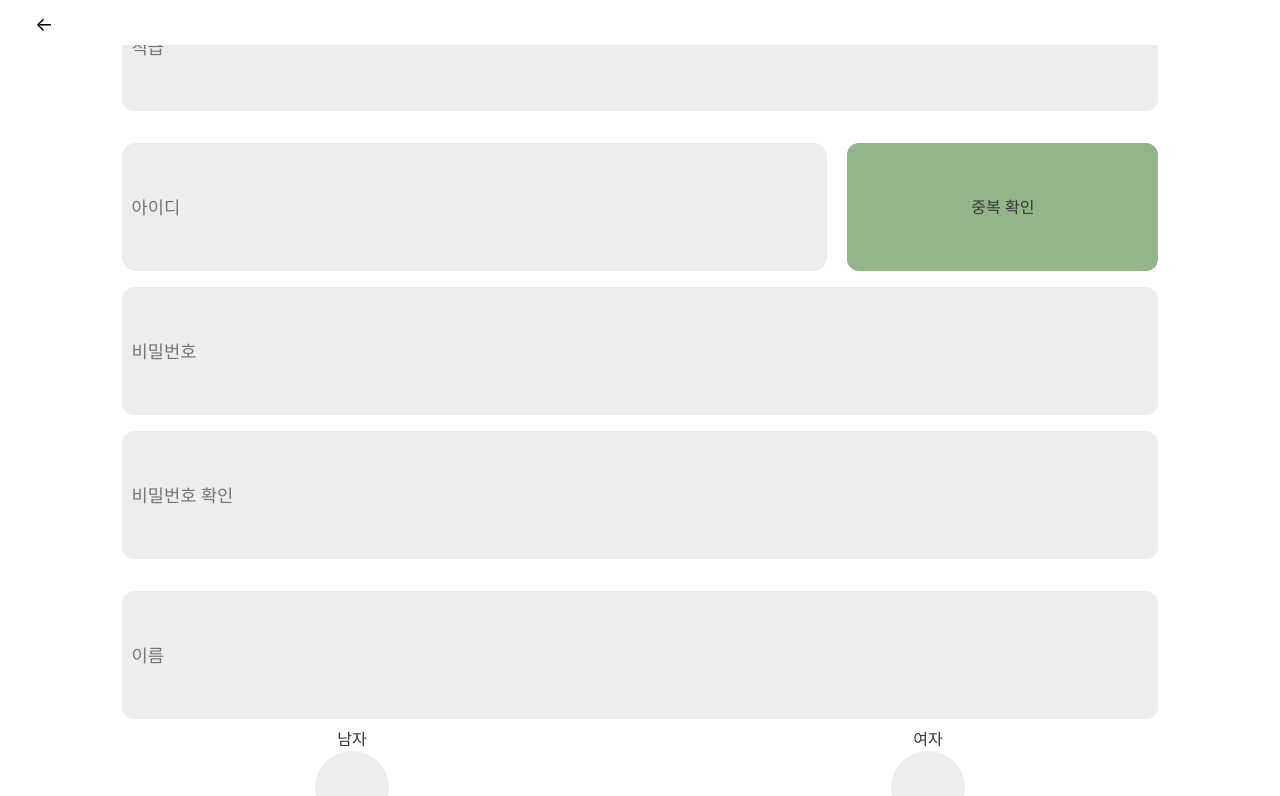
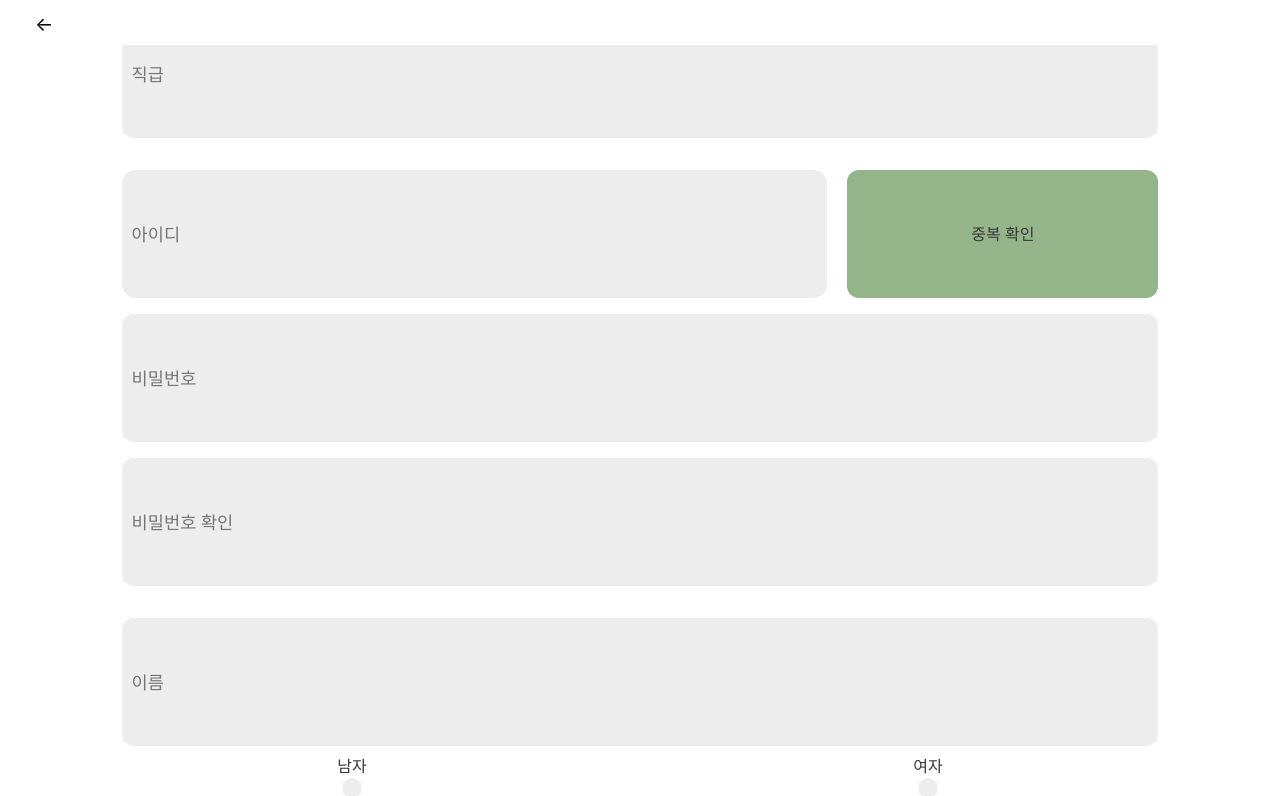
Before and after one commit to norebese/Soup, a React (Create React App) app in the folder client/: page /auth/signup in a window 1280 px wide. Shown: the top 796 px of the page. Built offline with nearby package versions, Linux system fonts and the light colour scheme.

Commit message:
radio 광역 css 수정 완료

```diff
--- a/client/src/pages/regist/regist.module.css
+++ b/client/src/pages/regist/regist.module.css
@@ -143,7 +143,7 @@
     align-items: center;
 }
 
-[type="radio"]{
+[type='radio'][name='Gender']{
     vertical-align: middle;
     appearance: none;
     background-color: #EDEDED;
@@ -152,7 +152,7 @@
     height: 1.3em;
 }
 
-[type='radio']:checked {
+[type='radio'][name='Gender']:checked {
     width: 0.7em;
     height: 0.7em;
     background-color: #A9CD7B;
--- a/client/src/pages/survey/survey.module.css
+++ b/client/src/pages/survey/survey.module.css
@@ -158,14 +158,21 @@
     margin: 2vw 3vw;
 }
 
-[type="radio"]{
+[type="radio"][name="answer"]{
     margin: 0;
     vertical-align: middle;
     appearance: none;
     background-color: #EDEDED;
     border-radius: 50%;
-    width: 5.8vw;
-    height: 5.8vw;
+}
+[type="radio"][name="answer"]:checked {
+    background-color: #A9CD7B;
+    border: 0.2em solid #EDEDED;
+    box-shadow: 0 0 0 0.1em #A9CD7B;}
+
+.small_radio{
+    width: 5.5vw;
+    height: 5.5vw;
 }
 
 .big_radio{
@@ -177,8 +184,3 @@
     width: 6.5vw;
     height: 6.5vw;
 }
-
-[type='radio']:checked {
-    background-color: #A9CD7B;
-    border: 0.1em solid #EDEDED;
-    box-shadow: 0 0 0 0.2em #A9CD7B;}
--- a/client/src/pages/survey/surveyPage.js
+++ b/client/src/pages/survey/surveyPage.js
@@ -57,7 +57,7 @@ const SurveyPage = () => {
                                     <input type="radio" name="answer" id="disagree" className={styles.middle_radio}/>
                                 </div>
                                 <div className={styles.radio_area}>
-                                    <input type="radio" name="answer" id="netural"/>
+                                    <input type="radio" name="answer" id="netural" className={styles.small_radio}/>
                                 </div>
                                 <div className={styles.radio_area}>
                                     <input type="radio" name="answer" id="agree" className={styles.middle_radio}/>
```
